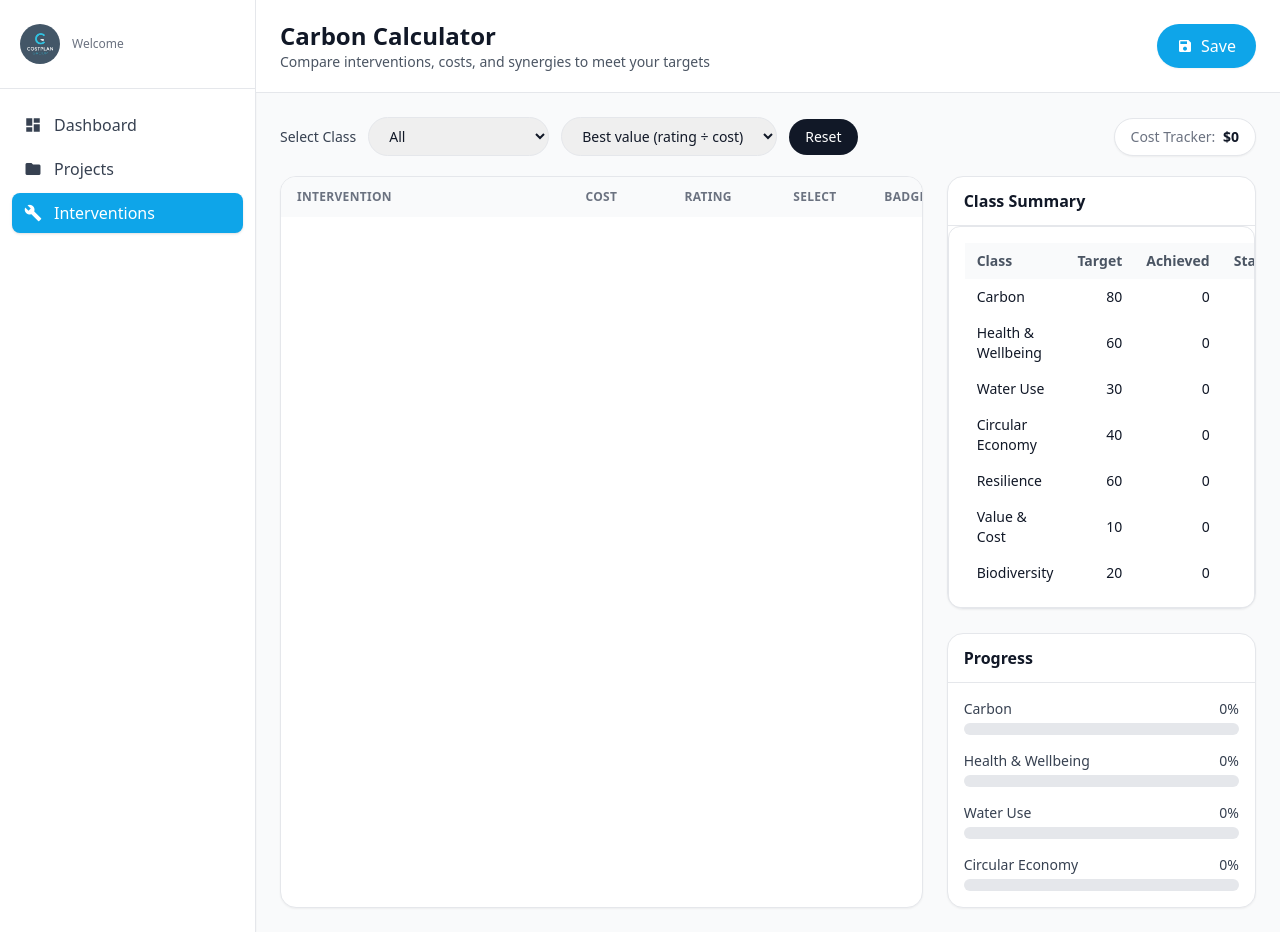
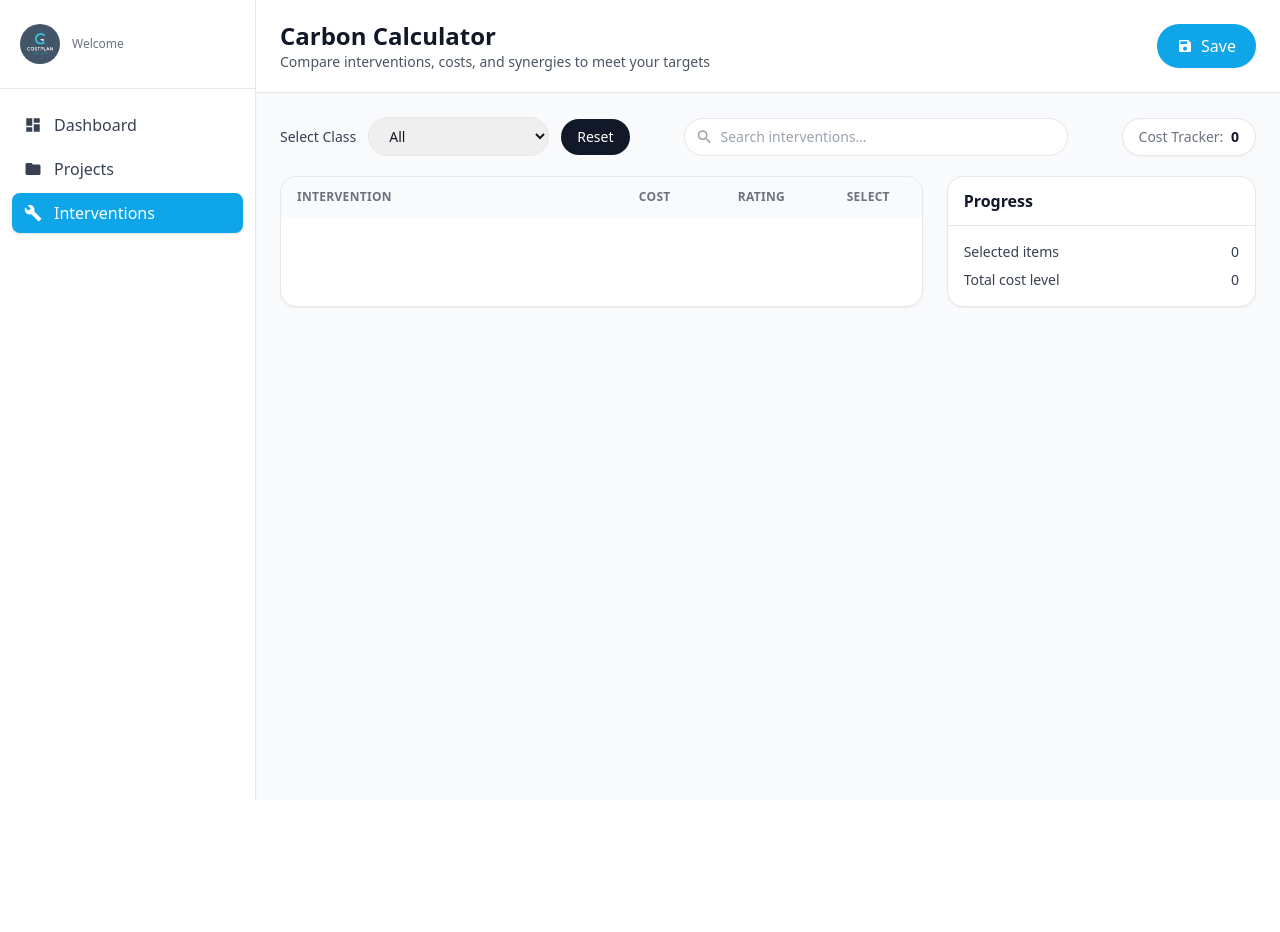
Before and after one commit to Just-Justin-TTV/IFB398-Web-Application, a Django app: page /calculator/results/ in a window 1280 px wide. After the commit the page ends 800 px from the top, so only its background shows below. Run offline with Django 5.2, Linux system fonts and the light colour scheme; a user stored in the database is signed in; data comes from the database, SQL or seed files in the repository; both versions use the stored data as it was after the commit; some libraries are stand-ins or nearby versions.

Commit message:
feat: Update migration files and enhance calculator results template

```diff
--- a/app1/templates/calculator_results.html
+++ b/app1/templates/calculator_results.html
@@ -1,4 +1,4 @@
-{% load static %}
+{% load static %}{% load humanize %}
 <!DOCTYPE html>
 <html lang="en">
 <head>
@@ -10,7 +10,7 @@
     tailwind.config = {
       theme: {
         extend: {
-          colors: { brand: { DEFAULT: '#0ea5e9', 600: '#0891b2', 700: '#0e7490' } },
+          colors: { brand: { DEFAULT:'#0ea5e9', 600:'#0891b2', 700:'#0e7490' } },
           borderRadius: { '2xl': '1rem' }
         }
       }
@@ -43,7 +43,7 @@
     </nav>
   </aside>
 
-    <!-- Main Content -->
+  <!-- Main -->
   <main class="flex-1">
     <!-- Header -->
     <header class="bg-white border-b">
@@ -66,51 +66,65 @@
           <select id="classSelect" class="rounded-full border px-4 py-2 text-sm focus:outline-none focus:ring-2 focus:ring-brand/30 focus:border-brand">
             <option value="all">All</option>
             {% for c in classes %}
-                <option value="{{ c.key }}">{{ c.label }}</option>
+              <option value="{{ c.key|escape }}">{{ c.label|escape }}</option>
             {% endfor %}
-            </select>
-
-            <select id="sortSelect" class="rounded-full border px-4 py-2 text-sm focus:outline-none focus:ring-2 focus:ring-brand/30 focus:border-brand">
-              <option value="best">Best value (rating ÷ cost)</option>
-              <option value="impact">Highest rating</option>
-              <option value="cost">Lowest cost</option>
-              <option value="theme">Original order</option>
           </select>
 
           <button id="resetBtn" class="rounded-full bg-gray-900 text-white text-sm px-4 py-2 hover:bg-gray-800">Reset</button>
         </div>
 
+        <!-- Search with suggestions -->
+        <div class="relative w-full sm:w-96">
+          <span class="material-icons absolute left-3 top-1/2 -translate-y-1/2 text-gray-400 text-[18px]">search</span>
+          <input id="searchBox" type="text" placeholder="Search interventions…"
+                 class="w-full rounded-full border pl-9 pr-10 py-2 text-sm bg-white focus:outline-none focus:ring-2 focus:ring-brand/30 focus:border-brand"
+                 autocomplete="off" />
+          <button id="clearSearch"
+                  class="hidden material-icons absolute right-2 top-1/2 -translate-y-1/2 text-gray-400 hover:text-gray-600 text-[18px]">close</button>
+          <div id="searchSuggest"
+               class="absolute z-10 mt-2 w-full bg-white border rounded-xl shadow-lg overflow-hidden hidden"></div>
+        </div>
+
         <div class="rounded-full bg-white border px-4 py-2 text-sm shadow-sm">
           <span class="text-gray-500">Cost Tracker:</span>
           <span id="costTracker" class="font-semibold ml-1">$0</span>
-            <span id="budgetWarn" class="ml-3 hidden text-red-600 font-medium">Cap exceeded</span>
         </div>
       </div>
 
       <div class="grid grid-cols-1 lg:grid-cols-3 gap-6">
-          <!-- LEFT: Interventions Table -->
+        <!-- Table -->
         <section class="lg:col-span-2 bg-white border rounded-2xl shadow-sm overflow-hidden">
           <div class="grid grid-cols-12 items-center bg-gray-50 text-xs font-semibold uppercase tracking-wide text-gray-500">
-              <div class="col-span-5 px-4 py-3">Intervention</div>
+            <div class="col-span-6 px-4 py-3">Intervention</div>
             <div class="col-span-2 px-4 py-3 text-center">Cost</div>
             <div class="col-span-2 px-4 py-3 text-center">Rating</div>
             <div class="col-span-2 px-4 py-3 text-center">Select</div>
-              <div class="col-span-1 px-4 py-3 text-center">Badges</div>
           </div>
+
           <div id="rows">
             {% for theme, items in interventions.items %}
-                <div class="grid grid-cols-12"><div class="col-span-12 px-4 py-2 bg-gradient-to-r from-brand to-brand-700 text-white text-sm font-semibold">{{ theme }}</div></div>
+              <div class="grid grid-cols-12 theme-header" data-theme="{{ theme|escape }}">
+                <div class="col-span-12 px-4 py-2 bg-gradient-to-r from-brand to-brand-700 text-white text-sm font-semibold">
+                  {{ theme }}
+                </div>
+              </div>
+
               {% for item in items %}
-                  <div class="grid grid-cols-12 items-center border-t hover:bg-gray-50 intervention-row"
-                       data-id="{{ item.id }}"
-                       data-theme="{{ theme }}"
-                       data-cost-level="{{ item.cost_level }}"
-                       data-rating="{{ item.intervention_rating }}"
-                       data-stage="{{ item.stage|default:'' }}"
-                       data-description="{{ item.description|default:'' }}">
-                    <div class="col-span-5 px-4 py-3 flex items-center justify-between">
+                <div
+                  class="grid grid-cols-12 items-center border-t hover:bg-gray-50 intervention-row"
+                  data-id="{{ item.id|escape }}"
+                  data-theme="{{ theme|escape }}"
+                  data-name="{{ item.name|striptags|escape }}"
+                  data-class="{{ item.class_name|default:''|lower|escape }}"
+                  data-cost-level="{{ item.cost_level|default:0|escape }}"
+                  data-rating="{{ item.intervention_rating|default:0|escape }}"
+                  data-stage="{{ item.stage|default:''|escape }}"
+                  data-description="{{ item.description|default:''|striptags|escape }}"
+                >
+                  <div class="col-span-6 px-4 py-3 flex items-center justify-between">
                     <div>
-                        <div class="font-medium">{{ item.name }}</div>
+                      <div class="font-medium intervention-name">{{ item.name }}</div>
+                      <div class="mt-1 flex items-center gap-2">
                         {% if item.theme %}
                           <span class="inline-flex items-center rounded-full bg-gray-100 px-2 py-0.5 text-xs text-gray-600">{{ item.theme }}</span>
                         {% endif %}
@@ -118,22 +132,26 @@
                           <span class="inline-flex items-center rounded-full bg-blue-50 text-blue-700 px-2 py-0.5 text-[11px] border border-blue-100">Stage {{ item.stage }}</span>
                         {% endif %}
                       </div>
+                    </div>
                     <button class="toggle-desc text-gray-400 hover:text-gray-600 material-icons text-base ml-2">
                       expand_more
                     </button>
                   </div>
-                    <div class="col-span-2 px-4 py-3 text-center">{{ item.cost_level }}</div>
-                    <div class="col-span-2 px-4 py-3 text-center">{{ item.intervention_rating }}</div>
+
                   <div class="col-span-2 px-4 py-3 text-center">
-                      <input type="checkbox" class="select-intervention" data-id="{{ item.id }}">
+                    {{ item.cost_level|default:0 }}
                   </div>
-                    <div class="col-span-1 px-4 py-3 text-center">
-                      {% for badge in item.badges %}
-                        <span class="bg-gray-200 text-gray-700 text-xs px-2 py-1 rounded-full mr-1">{{ badge }}</span>
-                      {% endfor %}
+
+                  <div class="col-span-2 px-4 py-3 text-center">
+                    {{ item.intervention_rating|default:0 }}
+                  </div>
+
+                  <div class="col-span-2 px-4 py-3 text-center">
+                    <input type="checkbox" class="select-intervention accent-brand" data-id="{{ item.id|escape }}">
                   </div>
                 </div>
-                  <!-- hidden description row -->
+
+                <!-- Description row -->
                 <div class="col-span-12 px-4 py-2 bg-gray-50 text-sm text-gray-700 description-row hidden">
                   {{ item.description|default:"No description available." }}
                 </div>
@@ -142,50 +160,13 @@
           </div>
         </section>
 
-          <!-- RIGHT: Score & Progress -->
+        <!-- Sidebar summary (simple) -->
         <aside class="space-y-6">
           <div class="bg-white border rounded-2xl shadow-sm">
-              <div class="px-4 py-3 border-b"><h3 class="font-semibold">Class Summary</h3></div>
-              <div class="p-4 overflow-hidden rounded-xl border">
-                <table class="w-full text-sm">
-                  <thead class="bg-gray-50 text-gray-600">
-                    <tr>
-                      <th class="text-left px-3 py-2">Class</th>
-                      <th class="text-right px-3 py-2">Target</th>
-                      <th class="text-right px-3 py-2">Achieved</th>
-                      <th class="text-right px-3 py-2">Status</th>
-                    </tr>
-                  </thead>
-                  <tbody id="scoreTable">
-                    {% for c in classes %}
-                      <tr class="hover:bg-gray-50">
-                        <td class="px-3 py-2">{{ c.label }}</td>
-                        <td class="px-3 py-2 text-right">{{ c.target }}</td>
-                        <td class="px-3 py-2 text-right">0</td>
-                        <td class="px-3 py-2 text-right">N/A</td>
-                      </tr>
-                    {% endfor %}
-                  </tbody>
-                </table>
-              </div>
-            </div>
-
-            <div class="bg-white border rounded-2xl shadow-sm">
             <div class="px-4 py-3 border-b"><h3 class="font-semibold">Progress</h3></div>
-              <div class="p-4 space-y-4" id="progressBars">
-                {% for c in classes %}
-                  {% if c.key in "carbon health water circular" %}
-                  <div>
-                    <div class="flex items-center justify-between mb-1">
-                      <span class="text-sm text-gray-700">{{ c.label }}</span>
-                      <span class="text-sm text-gray-700">0%</span>
-                    </div>
-                    <div class="h-3 rounded-full bg-gray-200 overflow-hidden">
-                      <div class="h-3 bg-brand rounded-full" style="width:0%"></div>
-                    </div>
-                  </div>
-                  {% endif %}
-                {% endfor %}
+            <div class="p-4 space-y-2 text-sm text-gray-700">
+              <div class="flex justify-between"><span>Selected items</span><span id="selCount">0</span></div>
+              <div class="flex justify-between"><span>Total cost level</span><span id="totalCost">0</span></div>
             </div>
           </div>
         </aside>
@@ -195,171 +176,258 @@
 </div>
 
 <script>
-const CAP_HIGH = 300000;
-const state = { selected: new Set(), activeClass: 'carbon', sort: 'best' };
+/* -------------------- Utils -------------------- */
+const qs  = (s) => document.querySelector(s);
+const qsa = (s) => Array.from(document.querySelectorAll(s));
 
-// ---------- read interventions from DOM ----------
-const INTERVENTIONS = [];
-document.querySelectorAll('.intervention-row').forEach(el => {
-  INTERVENTIONS.push({
+/* Build a “family” slug that ignores “Stage …” in the name */
+function familyFromName(name) {
+  return String(name || '')
+    .replace(/stage\s*[ivx0-9]+/gi, '')  // remove “Stage X/IV”
+    .replace(/[–—-]/g, ' ')              // unify dashes
+    .trim()
+    .toLowerCase()
+    .replace(/[^a-z0-9]+/g, '-');
+}
+
+/* Detect stage from name/description if not provided */
+function detectStage(text) {
+  if (!text) return null;
+  let m = String(text).match(/stage\s*0*([1-9]\d*)/i);
+  if (m) return parseInt(m[1], 10);
+
+  m = String(text).match(/stage\s*(i{1,3}|iv|v|vi{0,3}|ix|x)/i);
+  if (m) {
+    const map = {i:1, ii:2, iii:3, iv:4, v:5, vi:6, vii:7, viii:8, ix:9, x:10};
+    return map[m[1].toLowerCase()] || null;
+  }
+  return null;
+}
+
+/* -------------------- Read rows from DOM -------------------- */
+const INTERVENTIONS = qsa('.intervention-row').map(el => {
+  const name = (el.dataset.name || '').trim();
+  let stage = el.dataset.stage ? Number(el.dataset.stage) : null;
+
+  // fall back to detection if missing
+  if (stage == null || Number.isNaN(stage)) {
+    stage = detectStage(name) ?? detectStage(el.dataset.description);
+    if (stage != null) el.dataset.stage = String(stage);
+  }
+
+  // ensure “Stage X” pill exists if we have a stage
+  if (stage != null) {
+    const hasPill = el.querySelector('[data-detected-stage]');
+    if (!hasPill) {
+      const pill = document.createElement('span');
+      pill.dataset.detectedStage = '1';
+      pill.className = 'ml-2 inline-flex items-center rounded-full bg-blue-50 text-blue-700 px-2 py-0.5 text-[11px] border border-blue-100';
+      pill.textContent = `Stage ${stage}`;
+      el.querySelector('.intervention-name')?.parentElement?.appendChild(pill);
+    }
+  }
+
+  return {
     id: el.dataset.id,
+    el,
     theme: el.dataset.theme || 'Other',
+    name,
+    family: familyFromName(name),                 // ✅ same family for all stages
+    classKey: (el.dataset.class || '').trim(),
     costLevel: Number(el.dataset.costLevel || 0),
-    interventionRating: Number(el.dataset.rating || 0),
-    stage: el.dataset.stage ? Number(el.dataset.stage) : null,
-    description: el.dataset.description || '',
-    baseKey: el.dataset.description ? el.dataset.description.toLowerCase().replace(/[^a-z0-9]+/g,'-') : ''
+    rating: Number(el.dataset.rating || 0),
+    stage,                                        // may be null
+    description: el.dataset.description || ''
+  };
+});
+
+/* -------------------- State -------------------- */
+const state = {
+  selected: new Set(),
+  query: '',
+  activeClass: 'all'
+};
+
+/* -------------------- Search + filter -------------------- */
+const searchBox  = qs('#searchBox');
+const clearBtn   = qs('#clearSearch');
+const suggestBox = qs('#searchSuggest');
+
+function closeSuggest(){ suggestBox.classList.add('hidden'); suggestBox.innerHTML=''; }
+
+function applyFilter(q){
+  state.query = (q || '').toLowerCase().trim();
+  const classFilter = state.activeClass;
+
+  const visibleByTheme = {};
+  INTERVENTIONS.forEach(row => {
+    const nameMatch  = !state.query || row.name.toLowerCase().includes(state.query);
+    const classMatch = (classFilter === 'all') || (row.classKey === classFilter);
+    const visible    = nameMatch && classMatch;
+
+    row.el.style.display = visible ? '' : 'none';
+    const desc = row.el.nextElementSibling;
+    if (desc && desc.classList.contains('description-row') && !visible) desc.classList.add('hidden');
+
+    if (!visibleByTheme[row.theme]) visibleByTheme[row.theme] = 0;
+    if (visible) visibleByTheme[row.theme] += 1;
+  });
+
+  qsa('.theme-header').forEach(h => {
+    const theme = h.dataset.theme;
+    h.style.display = (visibleByTheme[theme] || 0) ? '' : 'none';
+  });
+}
+
+function buildSuggestions(q){
+  const needle = (q||'').toLowerCase().trim();
+  if (!needle) return closeSuggest();
+
+  const seen = new Set();
+  const names = [];
+  for (const r of INTERVENTIONS){
+    const key = r.name.toLowerCase();
+    if (!seen.has(key) && key.includes(needle)){
+      seen.add(key); names.push(r.name);
+      if (names.length >= 8) break;
+    }
+  }
+  if (!names.length) return closeSuggest();
+
+  suggestBox.innerHTML = names.map(n =>
+    `<button type="button" class="w-full text-left px-3 py-2 hover:bg-gray-50 text-sm">${n.replace(/</g,'&lt;')}</button>`
+  ).join('');
+  suggestBox.classList.remove('hidden');
+
+  qsa('#searchSuggest button').forEach(btn => {
+    btn.addEventListener('click', () => {
+      searchBox.value = btn.textContent.trim();
+      clearBtn.classList.remove('hidden');
+      applyFilter(searchBox.value);
+      closeSuggest();
     });
   });
+}
 
-// ---------- helpers ----------
-const money = (n) => {
-  if (!Number.isFinite(n) || n <= 0) return '$0';
-  if (n >= 1_000_000) return `$${(n/1_000_000).toFixed(1)}M`;
-  return `$${Math.round(n/1000)}K`;
-};
+searchBox.addEventListener('input', e => {
+  const v = e.target.value;
+  clearBtn.classList.toggle('hidden', !v.length);
+  buildSuggestions(v);
+  applyFilter(v);
+});
+searchBox.addEventListener('keydown', e => {
+  if (e.key === 'Enter'){ e.preventDefault(); applyFilter(searchBox.value); closeSuggest(); }
+  if (e.key === 'Escape'){ closeSuggest(); }
+});
+document.addEventListener('click', e => {
+  if (!suggestBox.contains(e.target) && e.target !== searchBox) closeSuggest();
+});
+clearBtn.addEventListener('click', () => {
+  searchBox.value = '';
+  clearBtn.classList.add('hidden');
+  applyFilter('');
+  closeSuggest();
+});
 
-const esc = s => String(s ?? '').replace(/[&<>"']/g, m => ({'&':'&amp;','<':'&lt;','>':'&gt;','"':'&quot;',"'":'&#39;'}[m]));
-
-function applyStageConstraints() {
-  const maxStageByDesc = {};
-
-  // Step 1: max stage per description
-  INTERVENTIONS.forEach(row => {
-    const desc = row.description || '';
-    const stage = row.stage;
-    if (stage == null) return;
-    if (state.selected.has(row.id)) {
-      if (!maxStageByDesc[desc] || stage > maxStageByDesc[desc]) maxStageByDesc[desc] = stage;
+/* -------------------- Stage locking -------------------- */
+/* Rule: inside a family, selecting Stage N disables all lower stages < N. */
+function applyStageConstraints(){
+  // Highest selected stage per family
+  const maxStage = Object.create(null);
+  INTERVENTIONS.forEach(r => {
+    if (r.stage == null) return;
+    if (state.selected.has(r.id)){
+      if (!maxStage[r.family] || r.stage > maxStage[r.family]) maxStage[r.family] = r.stage;
     }
   });
 
-  // Step 2: disable lower stages
-  document.querySelectorAll('.intervention-row').forEach(row => {
-    const chk = row.querySelector('.select-intervention');
-    const stage = row.dataset.stage ? Number(row.dataset.stage) : null;
-    const desc = row.dataset.description || '';
-    const maxStage = maxStageByDesc[desc] || null;
+  // Disable lower stages for that family
+  INTERVENTIONS.forEach(r => {
+    const cb = r.el.querySelector('.select-intervention');
+    const top = maxStage[r.family] ?? null;
 
-    const disabled = stage != null && maxStage != null && stage < maxStage;
+    const disable = (r.stage != null && top != null && r.stage < top);
+    cb.disabled = disable;
 
-    chk.disabled = disabled;
-    if (disabled) {
-      chk.checked = false;
-      state.selected.delete(row.dataset.id);
+    if (disable) {
+      cb.checked = false;
+      state.selected.delete(r.id);
+      r.el.classList.add('opacity-60','bg-gray-50');
+      if (!r.el.querySelector('.stage-disabled-badge')){
+        const badge = document.createElement('span');
+        badge.className = 'stage-disabled-badge ml-2 inline-flex items-center rounded-full bg-gray-200 px-2 py-0.5 text-[11px] text-gray-700';
+        badge.textContent = `Disabled by Stage ${top}`;
+        r.el.querySelector('.intervention-name')?.parentElement?.appendChild(badge);
       }
-
-    row.classList.toggle('opacity-60', disabled);
-    row.classList.toggle('bg-gray-50', disabled);
-
-    // badge
-    let badge = row.querySelector('.stage-disabled-badge');
-    if (disabled) {
-      if (!badge) {
-        const span = document.createElement('span');
-        span.className = 'inline-flex items-center rounded-full bg-gray-200 px-2 py-0.5 text-[11px] text-gray-700 stage-disabled-badge';
-        span.innerText = `Disabled by Stage ${maxStage}`;
-        row.querySelector('div.col-span-5').appendChild(span);
-      }
-    } else if (badge) badge.remove();
-  });
-}
-
-function sumImpacts(){
-  const scores = {};
-  for(const row of INTERVENTIONS){
-    if(state.selected.has(row.id)){
-      const cls = state.activeClass;
-      scores[cls] = (scores[cls]||0) + (row.costLevel||0);
-    }
-  }
-  return scores;
-}
-
-function selectionCost(){
-  let lo=0, hi=0;
-  for(const row of INTERVENTIONS){
-    if(state.selected.has(row.id)){
-      lo += row.costLevel;
-      hi += row.costLevel;
-    }
-  }
-  return [lo, hi];
-}
-
-function cmpBySort(a,b,mode){
-  if(mode==='impact') return b.interventionRating-a.interventionRating || a.costLevel-b.costLevel;
-  if(mode==='cost') return a.costLevel-b.costLevel || b.interventionRating-a.costLevel;
-  if(mode==='best') return (b.interventionRating/(b.costLevel+0.001))-(a.interventionRating/(a.costLevel+0.001));
-  return 0;
-}
-
-function groupAndSort(items, mode){
-  const groups = {};
-  const order = [];
-  items.forEach(i=>{
-    if(!groups[i.theme]) { groups[i.theme]=[]; order.push(i.theme);}
-    groups[i.theme].push(i);
-  });
-  for(const g in groups) groups[g].sort((a,b)=>cmpBySort(a,b,mode));
-  return {groups, order};
-}
-
-function render(){
-  applyStageConstraints();
-  const [lo, hi] = selectionCost();
-  document.getElementById('costTracker').innerText = money(hi);
-  document.getElementById('budgetWarn').classList.toggle('hidden', hi<=CAP_HIGH);
-
-  document.querySelectorAll('.select-intervention').forEach(chk=>{
-    chk.checked = state.selected.has(chk.dataset.id);
-  });
-
-  const scores = sumImpacts();
-  document.querySelectorAll('#progressBars > div').forEach(div=>{
-    const cls = div.querySelector('span.text-gray-700')?.innerText.toLowerCase();
-    if(cls && scores[cls]!=null){
-      const perc = Math.min(100, scores[cls]/CAP_HIGH*100);
-      div.querySelector('div.h-3.bg-brand').style.width = perc+'%';
-      div.querySelector('span:last-child').innerText = perc.toFixed(0)+'%';
+    } else {
+      r.el.classList.remove('opacity-60','bg-gray-50');
+      const b = r.el.querySelector('.stage-disabled-badge'); if (b) b.remove();
     }
   });
 }
 
-// ---------- event listeners ----------
-document.getElementById('resetBtn').addEventListener('click',()=>{
-  state.selected.clear();
-  render();
+/* -------------------- Counters / cost -------------------- */
+function recalc(){
+  applyStageConstraints();
+
+  let total = 0, count = 0;
+  INTERVENTIONS.forEach(r => {
+    const cb = r.el.querySelector('.select-intervention');
+    cb.checked = state.selected.has(r.id);
+    if (cb.checked){ total += (r.costLevel||0); count += 1; }
   });
-document.getElementById('classSelect').addEventListener('change',e=>{
+
+  qs('#costTracker').textContent = String(total);
+  qs('#selCount').textContent    = String(count);
+  qs('#totalCost').textContent   = String(total);
+
+  // keep the current filter active
+  applyFilter(state.query);
+}
+
+/* -------------------- Events -------------------- */
+qs('#classSelect').addEventListener('change', e => {
   state.activeClass = e.target.value;
-  render();
+  applyFilter(state.query);
 });
-document.getElementById('sortSelect').addEventListener('change',e=>{
-  state.sort = e.target.value;
-  render();
-});
-document.querySelectorAll('.select-intervention').forEach(chk=>{
-  chk.addEventListener('change', e=>{
-    const id = chk.dataset.id;
-    if(chk.checked) state.selected.add(id); else state.selected.delete(id);
-    render();
+
+qsa('.select-intervention').forEach(cb => {
+  cb.addEventListener('change', () => {
+    const id = cb.dataset.id;
+    if (cb.checked) state.selected.add(id); else state.selected.delete(id);
+    recalc();
   });
 });
-document.querySelectorAll('.toggle-desc').forEach(btn=>{
-  btn.addEventListener('click', e=>{
-    const row = btn.closest('.intervention-row');
-    const descRow = row.nextElementSibling;
-    if(descRow && descRow.classList.contains('description-row')){
-      descRow.classList.toggle('hidden');
-      btn.textContent = descRow.classList.contains('hidden') ? 'expand_more' : 'expand_less';
+
+qsa('.toggle-desc').forEach(btn => {
+  btn.addEventListener('click', () => {
+    const row  = btn.closest('.intervention-row');
+    const desc = row.nextElementSibling;
+    if (desc && desc.classList.contains('description-row')){
+      desc.classList.toggle('hidden');
+      btn.textContent = desc.classList.contains('hidden') ? 'expand_more' : 'expand_less';
     }
   });
 });
 
-// initial render
-render();
+qs('#resetBtn').addEventListener('click', () => {
+  state.selected.clear();
+  searchBox.value = '';
+  state.query = '';
+  qs('#clearSearch').classList.add('hidden');
+  applyFilter('');
+  recalc();
+});
+
+qs('#saveBtn').addEventListener('click', () => {
+  const payload = { selected: [...state.selected] };
+  console.log('SAVE', payload);
+  // TODO: POST to your backend if you want to persist selections.
+});
+
+/* -------------------- Initial paint -------------------- */
+applyFilter('');
+recalc();
 </script>
-
 </body>
 </html>
```
Also changed, not shown: sdt_app.db. Lines whose indentation alone changed are shown as unchanged.
